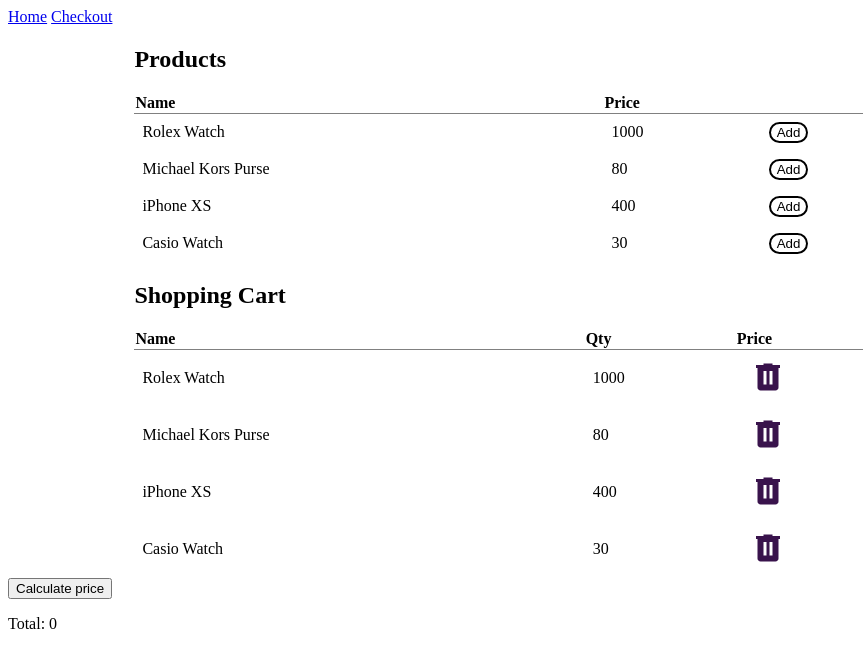
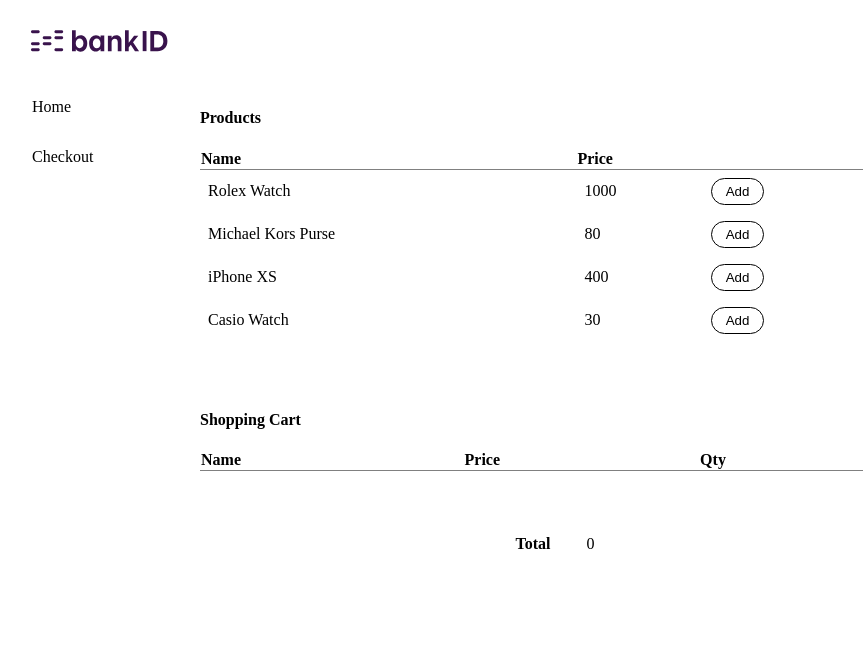
Before and after one commit to wallowallo/project-tyr, a SvelteKit app: page /checkout in a window 1280 px wide. Shown: the top 668 px of the page, without its empty margins (0-863 px from the left). Built offline with nearby package versions, Linux system fonts and the light colour scheme.

Commit message:
refactor: nav to contain logo and be right aligned, styling total and productTable component

```diff
--- a/src/lib/components/CartList.svelte
+++ b/src/lib/components/CartList.svelte
@@ -1,13 +1,13 @@
 <script lang="ts">
-	import type { Product } from '../models/types';
+	import type { Product, CartItem } from '../models/types';
 	import ProductTable from './ProductTable.svelte';
 
-	export let products: Product[] = [];
+	export let products: Product[] | CartItem[] = [];
 
 	export let remove: Function;
 
 	const action = { name: 'remove', function: remove };
-	const tableHeaders = ['Name', 'Qty', 'Price', ''];
+	const tableHeaders = ['Name', 'Price', 'Qty', ''];
 	const header = 'Shopping Cart';
 </script>
 
--- /dev/null
+++ b/src/lib/components/Nav.svelte
@@ -0,0 +1,31 @@
+<nav>
+	<img src="/BankID-main-logo-purple.svg" alt="BankID Logo" />
+	<a href="/">Home</a>
+	<a href="/checkout">Checkout</a>
+</nav>
+
+<style>
+	nav {
+		display: flex;
+		flex-direction: column;
+		padding: 1rem;
+		background: #ffffff;
+		width: 10rem;
+	}
+
+	a {
+		text-decoration: none;
+		color: #000000;
+		padding: 0.5rem;
+		margin-bottom: 1rem;
+	}
+
+	a:hover {
+		text-decoration: underline;
+	}
+
+	img {
+		width: 150px;
+		margin-bottom: 2rem;
+	}
+</style>
--- a/src/lib/components/ProductTable.svelte
+++ b/src/lib/components/ProductTable.svelte
@@ -7,7 +7,7 @@
 	export let header = '';
 </script>
 
-<h2>{header}</h2>
+<h4>{header}</h4>
 
 <table>
 	<thead>
@@ -46,6 +46,7 @@
 	table {
 		border-collapse: collapse;
 		width: 80%;
+		margin-bottom: 3rem;
 	}
 
 	th {
@@ -59,16 +60,25 @@
 
 	.add-button {
 		background: #ffffff;
-		border: 2px solid black;
+		border: 1px solid black;
 		border-radius: 24px;
-		padding: 10px, 28px, 10px, 28px;
+		padding: 5px 14px 5px 14px;
 		color: black;
+		&:hover {
+			cursor: pointer;
+			background-color: #f5e0ff;
+		}
 	}
 
 	.remove-button {
 		border: none;
 		background: #ffffff;
-		padding: 10px, 28px, 10px, 28px;
-		color: black;
+		&:hover {
+			cursor: pointer;
+		}
+	}
+
+	img {
+		width: 1.5rem;
 	}
 </style>
--- a/src/routes/+layout.svelte
+++ b/src/routes/+layout.svelte
@@ -1,10 +1,21 @@
-<nav>
-	<a href="/">Home</a>
-	<a href="/checkout">Checkout</a>
-</nav>
+<script>
+	import Nav from '$lib/components/Nav.svelte';
+</script>
 
-<div>
+<div class="layout">
+	<Nav />
 	<main>
 		<slot />
 	</main>
 </div>
+
+<style>
+	.layout {
+		display: flex;
+		flex-direction: row;
+	}
+
+	main {
+		flex: 1;
+	}
+</style>
--- a/src/routes/checkout/+page.svelte
+++ b/src/routes/checkout/+page.svelte
@@ -1,5 +1,11 @@
 <script lang="ts">
-	import type { Cart, CheckoutResponse, Product, ProductPageData } from '$lib/models/types';
+	import type {
+		Cart,
+		CartItem,
+		CheckoutResponse,
+		Product,
+		ProductPageData
+	} from '$lib/models/types';
 	import ProductList from '$lib/components/ProductList.svelte';
 	import CartList from '$lib/components/CartList.svelte';
 
@@ -7,17 +13,20 @@
 	export let cart: Cart = [];
 	export let total: number = 0;
 
+	let cartItems: CartItem[] = [];
+
 	/**
 	 * Add a product to the cart
 	 */
 	async function add(product: Product) {
 		console.log('adding product', product);
-		cart.push(product.id);
+		cart = [...cart, product.id];
+		cartItems = [...cartItems, { ...product, quantity: 1 }];
 	}
 
 	const remove = (product: Product) => {
 		console.log('removing product', product);
-		cart = cart.filter((id) => id !== product.id);
+		cartItems = cartItems.filter((item) => item.id !== product.id);
 	};
 
 	/**
@@ -38,24 +47,34 @@
 	}
 </script>
 
-<div class="productContent">
-	<ProductList products={data.products} {add} />
+<div class="checkoutContainer">
+	<div class="productContent">
+		<ProductList products={data.products} {add} />
+	</div>
+
+	<div class="productContent">
+		<CartList products={cartItems} {remove} />
+		<p><strong>Total</strong> {total}</p>
+	</div>
 </div>
 
-<div class="productContent">
-	<CartList products={data.products} {remove} />
-</div>
-
-<button on:click={checkout}>Calculate price</button>
-<p>Total: {total}</p>
-
 <style>
+	.checkoutContainer {
+		margin-top: 5rem;
+		display: flex;
+		flex-direction: column;
+	}
 	.productContent {
-		margin-top: 10rem;
 		display: grid;
 		flex-direction: column;
-		align-items: center;
 		width: 80%;
-		margin: 0 auto;
+	}
+
+	p {
+		text-align: right;
+		width: 46%;
+	}
+	strong {
+		margin-right: 2rem;
 	}
 </style>
```
